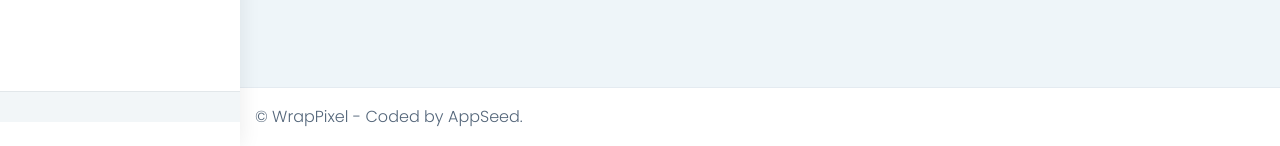
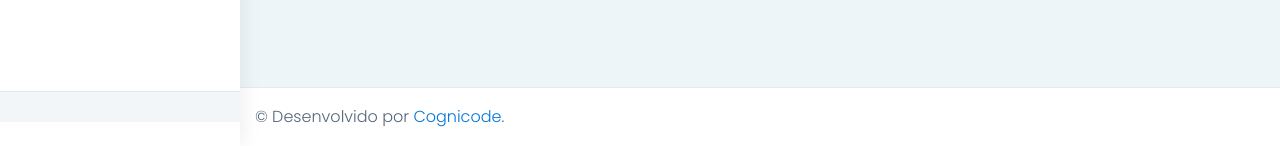
Before and after one commit to cognicode-tech/inscricoes-conferencias, a FastAPI app: page / in a window 1280 px wide. Shown: the part 678-824 px from the top of the page. Run offline with FastAPI, Linux system fonts and the light colour scheme; some libraries are stand-ins or nearby versions.

Commit message:
Ajusta título das paginas e footers

```diff
--- a/templates/home/page-403.html
+++ b/templates/home/page-403.html
@@ -22,7 +22,7 @@
             <a href="/" class="btn btn-info btn-rounded waves-effect waves-light mb-4 text-white">Back to home</a>
         </div>
         <footer class="footer text-center w-100">
-            &copy; WrapPixel - Coded by AppSeed.
+            &copy; Desenvolvido por <a href="https://cognicode.tech"> Cognicode</a>.
         </footer>
     </div>
 
--- a/templates/home/page-404.html
+++ b/templates/home/page-404.html
@@ -18,7 +18,7 @@
             <a href="/" class="btn btn-info btn-rounded waves-effect waves-light mb-4 text-white">Back to home</a>
         </div>
         <footer class="footer text-center w-100">
-            &copy; WrapPixel - Coded by AppSeed.
+            &copy; Desenvolvido por <a href="https://cognicode.tech"> Cognicode</a>.
         </footer>
     </div>
 
--- a/templates/home/page-500.html
+++ b/templates/home/page-500.html
@@ -22,7 +22,7 @@
             <a href="/" class="btn btn-info btn-rounded waves-effect waves-light mb-4 text-white">Back to home</a>
         </div>
         <footer class="footer text-center w-100">
-            &copy; WrapPixel - Coded by AppSeed.
+            &copy; Desenvolvido por <a href="https://cognicode.tech"> Cognicode</a>.
         </footer>
     </div>
 
--- a/templates/includes/footer.html
+++ b/templates/includes/footer.html
@@ -2,7 +2,7 @@
     <!-- footer -->
     <!-- ============================================================== -->
     <footer class="footer">
-        &copy; WrapPixel - Coded by AppSeed.
+        &copy; Desenvolvido por <a href="https://cognicode.tech"> Cognicode</a>.
     </footer>
     <!-- ============================================================== -->
     <!-- End footer -->
--- a/templates/layouts/base-fullscreen.html
+++ b/templates/layouts/base-fullscreen.html
@@ -12,7 +12,7 @@
         content="Material Pro Lite is powerful and clean admin dashboard template, inpired from Bootstrap Framework">
 
     <title>
-        Flask MaterialPro Lite - {% block title %}{% endblock %} | AppSeed
+        Inscricões Conferências
     </title>
 
     <!-- Favicon icon -->
--- a/templates/layouts/base.html
+++ b/templates/layouts/base.html
@@ -12,7 +12,7 @@
         content="Material Pro Lite is powerful and clean admin dashboard template, inpired from Bootstrap Framework">
 
     <title>
-        Flask MaterialPro Lite - {% block title %}{% endblock %} | AppSeed
+        Inscricões Conferências
     </title>
 
     <!-- Favicon icon -->
```
